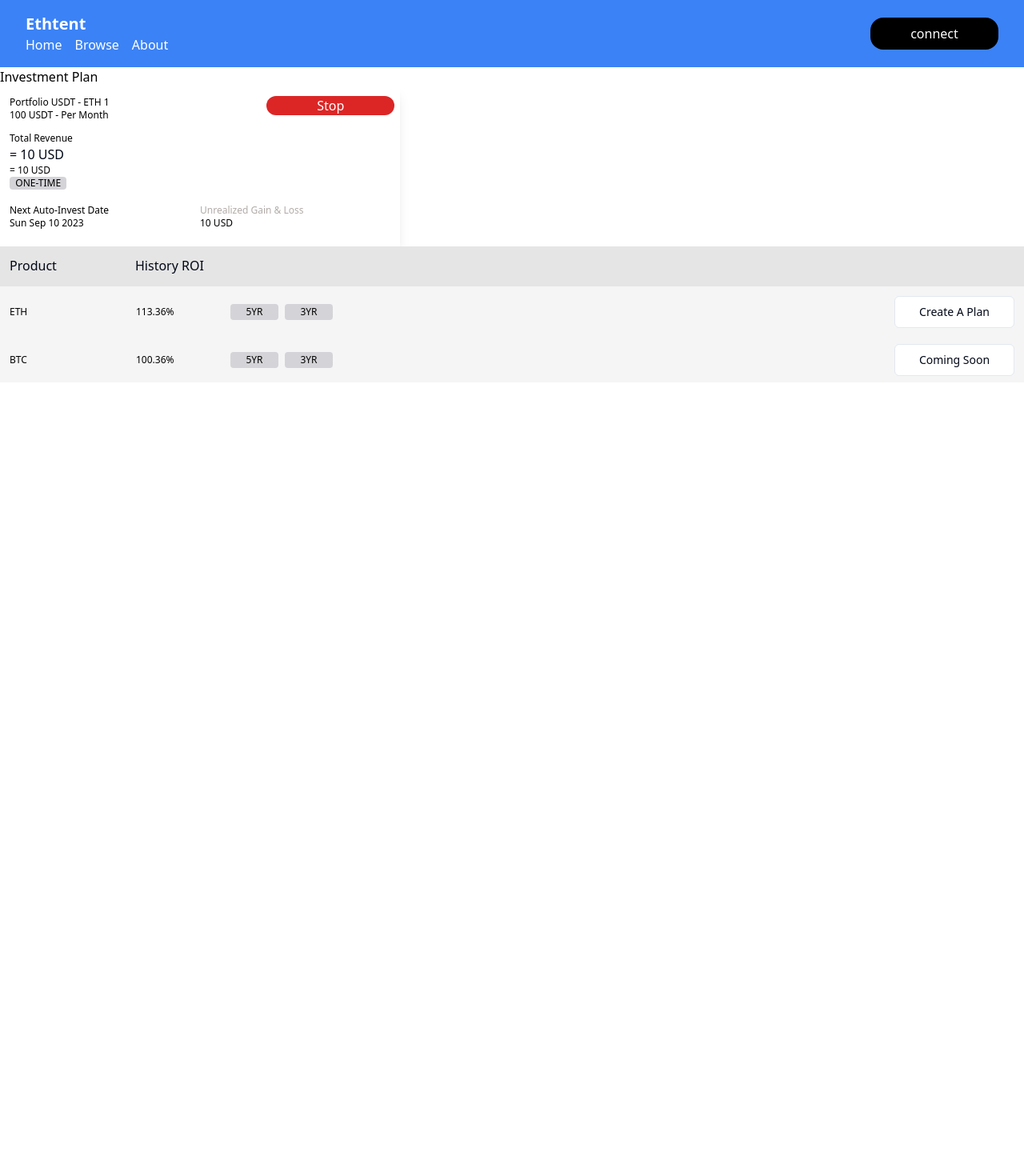
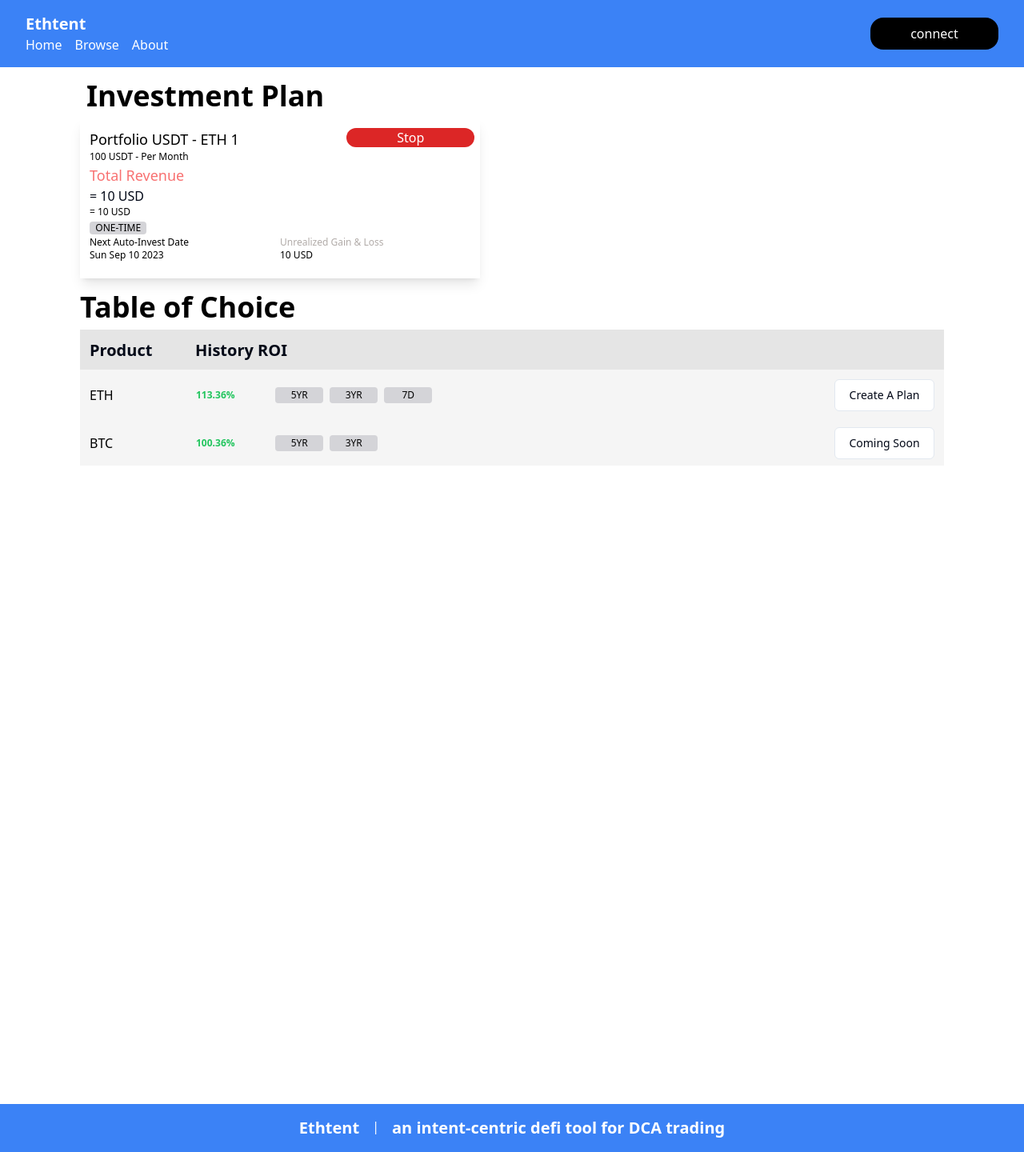
Before and after one commit to neeboo/ethtent, a Next.js app in the folder clients/frontend/: page / in a window 1280 px wide. Shown: the whole page at 80% size. Before the commit the page ends 800 px from the top, so only its background shows below. Built offline with nearby package versions, Linux system fonts and the light colour scheme.

Commit message:
update UI design

```diff
--- /dev/null
+++ b/clients/frontend/components/Footer.tsx
@@ -0,0 +1,25 @@
+import React from 'react'
+import NextLink from 'next/link'
+
+const Footer: React.FC = () => {
+    return (
+        <footer className="bg-blue-500 py-4">
+            <nav className="container mx-auto flex justify-center items-center text-white">
+                <div className="w-max flex justify-between">
+                    <h1 className="font-bold text-xl">
+                        <NextLink href="/" className="hover:text-gray-300">
+                            Ethtent
+                        </NextLink>
+                    </h1>
+                    <span className='inline-block mx-4'>|</span>
+                    <h1 className="font-bold text-xl">
+                        an intent-centric defi tool for DCA trading
+                    </h1>
+                </div>
+            </nav>
+        </footer>
+
+    )
+}
+
+export default Footer
--- a/clients/frontend/components/InvestmentPlan.tsx
+++ b/clients/frontend/components/InvestmentPlan.tsx
@@ -25,7 +25,7 @@ const InvestmentPlan: React.FC<InvestPlanType> = (prop) => {
             <div className="row-span-1 grid grid-cols-3 space-x-1">
 
                 <div className="col-span-2">
-                    <div className=" text-black text-xs font-normal">Portfolio USDT - ETH 1</div>
+                    <div className=" text-black text-lg font-normal">Portfolio USDT - ETH 1</div>
                     <div className=" text-black text-xs font-normal">{prop.amount} USDT - Per Month</div>
                 </div>
                 <div>
@@ -35,10 +35,10 @@ const InvestmentPlan: React.FC<InvestPlanType> = (prop) => {
 
             <div className="row-span-2 grid grid-cols-2">
                 <div className="">
-                    <div className=" text-black text-xs font-normal">Total Revenue</div>
+                    <div className=" text-red-400 text-lg font-normal">Total Revenue</div>
                     <div>= {prop.revenue} {prop.currency}</div>
                     <div className="">
-                        <div className=" text-black text-xs font-normal">= {prop.revenue} {prop.currency}</div>
+                        <div className=" text-black text-xs font-normal mb-1">= {prop.revenue} {prop.currency}</div>
                         <div className="w-[30%] bg-zinc-300 rounded-sm text-center">
                             <div className=" text-black text-xs font-normal">ONE-TIME</div>
                         </div>
--- a/clients/frontend/components/InvestmentPlanView.tsx
+++ b/clients/frontend/components/InvestmentPlanView.tsx
@@ -14,14 +14,10 @@ const InvestmentPlanView: React.FC = () => {
 
     return (
 
-
-        <section className='h-min-[1000px]'>
-            <h1 className='text-black'>Investment Plan</h1>
+        <section className='my-4'>
+            <h1 className='text-black font-bold text-4xl m-2'>Investment Plan</h1>
             <InvestmentPlan {...testprop} />
         </section>
-
-
-
     )
 }
 
--- a/clients/frontend/components/TableInvest.tsx
+++ b/clients/frontend/components/TableInvest.tsx
@@ -9,6 +9,7 @@ const TableInvest: React.FC = () => {
             history: [
                 { id: 1, label: '5YR', value: '113.36%' },
                 { id: 2, label: '3YR', value: '70.36%' },
+                { id: 3, label: '7D', value: '-50.33%' },
             ],
         },
         {
@@ -37,7 +38,8 @@ const TableInvest: React.FC = () => {
 
     return (
         <>
-            <div className="grid grid-cols-8 h-[50px] bg-neutral-200 p-3">
+            <h1 className='text-black font-bold text-4xl my-2'>Table of Choice</h1>
+            <div className="grid grid-cols-8 h-[50px] bg-neutral-200 p-3 font-semibold text-xl">
                 <div className="col-span-1">
                     <h1>Product</h1>
                 </div>
@@ -48,12 +50,12 @@ const TableInvest: React.FC = () => {
 
             {tradeData.map((trade) => (
                 <div key={trade.id} className="grid grid-cols-8 items-center h-[60px] bg-neutral-100 gap-2 p-3">
-                    <div className="text-xs font-normal text-black col-span-1">
+                    <div className="text-md font-normal text-black col-span-1">
                         {trade.name}
                     </div>
 
                     <div className="col-span-6 grid grid-cols-8 items-center gap-1">
-                        <span className="text-xs font-normal text-black">
+                        <span className={`text-xs font-bold ${parseFloat(selectedHistory[trade.id] || trade.history[0]?.value) > 0 ? 'text-green-500' : 'text-red-500'}`}>
                             {selectedHistory[trade.id] || trade.history[0]?.value}
                         </span>
 
--- /dev/null
+++ b/clients/frontend/lib/utils.ts
@@ -0,0 +1,6 @@
+import { type ClassValue, clsx } from "clsx"
+import { twMerge } from "tailwind-merge"
+
+export function cn(...inputs: ClassValue[]) {
+  return twMerge(clsx(inputs))
+}
--- a/clients/frontend/pages/index.tsx
+++ b/clients/frontend/pages/index.tsx
@@ -1,18 +1,20 @@
 import InvestmentPlanView from "@/components/InvestmentPlanView"
 import TableInvest from "@/components/TableInvest"
 import Headers from "@/components/Header"
+import Footer from "@/components/Footer"
 
 export default function Home() {
 
   return (
     <>
       <Headers />
-      <main className='bg-white'>
+      <main className='min-h-[1280px] mx-auto w-[1080px]'>
 
         <InvestmentPlanView />
 
         <TableInvest />
       </main>
+      <Footer />
     </>
 
   )
```
Also changed, not shown: 1 other file (tests, documents, lock files or other folders).
